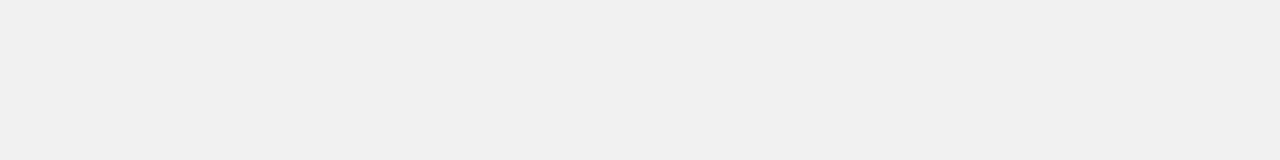
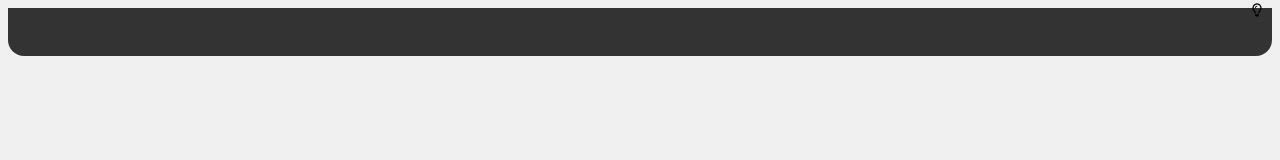
Before and after one commit to Mephisto5558/English-Website, a website: page index.html in a window 1280 px wide. Drawn offline with Linux system fonts and the light colour scheme.

Commit message:
added header, wip

```diff
--- a/index.html
+++ b/index.html
@@ -10,9 +10,19 @@
       content='From IT rivals to vital partners, this dialogue shows why Application Developers and System Integrators are ultimately "Together, not alone"'>
 
     <link rel='stylesheet' href='min/css/index.css'>
+    <link rel='stylesheet' href='https://cdnjs.cloudflare.com/ajax/libs/font-awesome/6.7.2/css/all.min.css'
+      crossorigin='anonymous' />
+  </noscript>
   </head>
   <body>
     <script src='/min/js/index.js'></script>
 
+    <header>
+      <button id='color-scheme'><i class="fa-regular fa-lightbulb"></i></div>
+    </header>
+    <main>
+
+    </main>
+    <footer></footer>
   </body>
 </html>
--- a/min/css/index.css
+++ b/min/css/index.css
@@ -40,3 +40,28 @@ body {
   background-color: var(--bg);
   color: var(--fg);
 }
+
+header {
+  width: 100%;
+  height: 3rem;
+  background-color: var(--bg-sec);
+  border-radius: 0 0 1rem 1rem;
+  display: flex;
+  justify-content: end;
+
+  > #color-scheme {
+    background-color: var(--bg-sec);
+    border: .5rem;
+    min-width: 20px;
+    max-width: 20px;
+    flex-basis: 20px;
+    height: 20px;
+    display: flex;
+    align-items: center;
+    justify-content: center;
+  }
+
+  * > i:hover {
+    filter: brightness(120%);
+  }
+}
```
